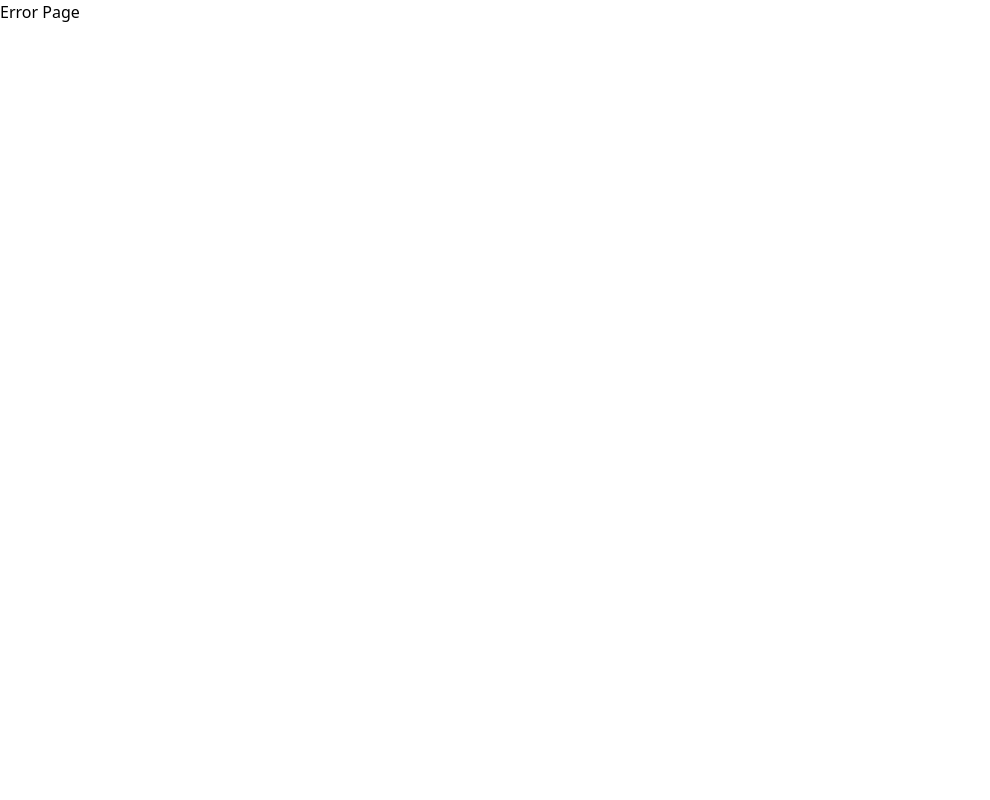
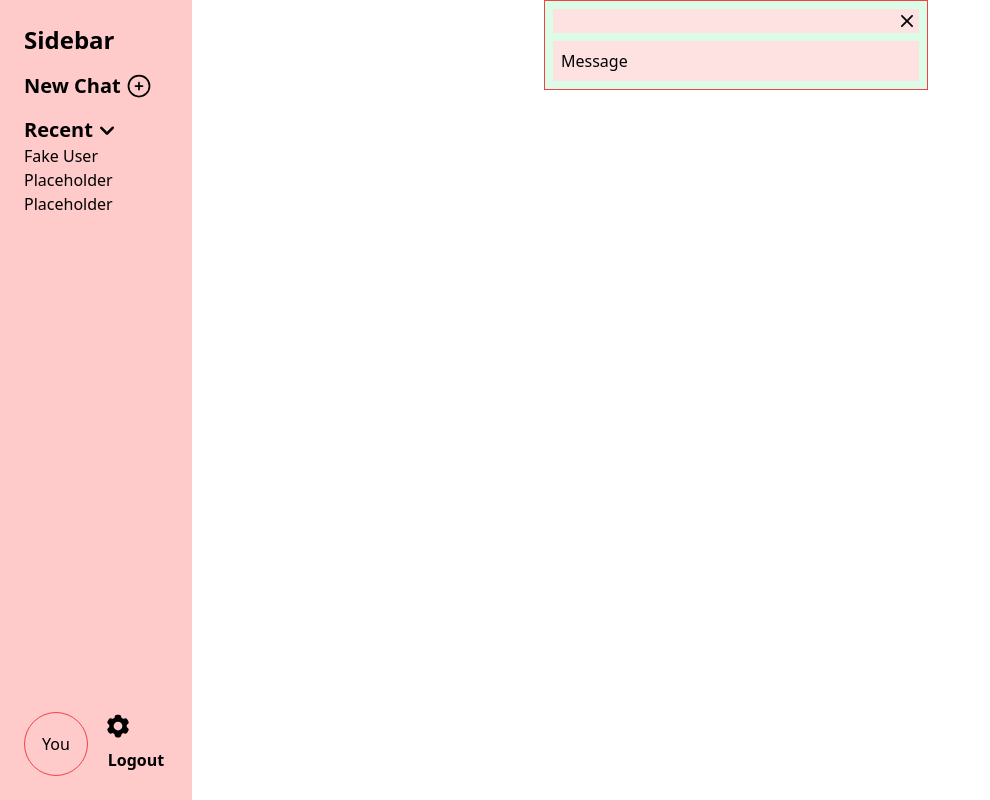
Before and after one commit to ken-ux/messaging-app, a React (Vite) app: page /message in a window 1280 px wide. Before the commit this address had no page. Shown: the whole page, without its empty margins (0-990 px from the left). Built offline with nearby package versions, Linux system fonts and the light colour scheme.

Commit message:
Add routing and placeholders for message and search pages

```diff
--- a/src/components/Nav.tsx
+++ b/src/components/Nav.tsx
@@ -19,7 +19,8 @@ function Nav() {
         </Link>
         <div className="mt-4 flex items-center gap-1">
           <h2 className="text-xl font-semibold">New Chat</h2>
-          <div
+          <Link
+            to="/search"
             onMouseEnter={() => setHover(true)}
             onMouseLeave={() => setHover(false)}
           >
@@ -28,7 +29,7 @@ function Nav() {
             ) : (
               <PlusCircleIcon className="h-7 w-7" />
             )}
-          </div>
+          </Link>
         </div>
         <div
           className="mt-4 flex items-center hover:cursor-pointer"
@@ -44,7 +45,7 @@ function Nav() {
 
         {recentOpen && (
           <ul>
-            <li>Placeholder</li>
+            <Link to="/message">Fake User</Link>
             <li>Placeholder</li>
             <li>Placeholder</li>
           </ul>
--- /dev/null
+++ b/src/pages/MessagePage.tsx
@@ -0,0 +1,5 @@
+function MessagePage() {
+  return <div>Message</div>;
+}
+
+export default MessagePage;
--- /dev/null
+++ b/src/pages/SearchPage.tsx
@@ -0,0 +1,5 @@
+function SearchPage() {
+  return <div>Search</div>;
+}
+
+export default SearchPage;
```
Also changed, not shown: src/routes.tsx (+10 -0 lines).
